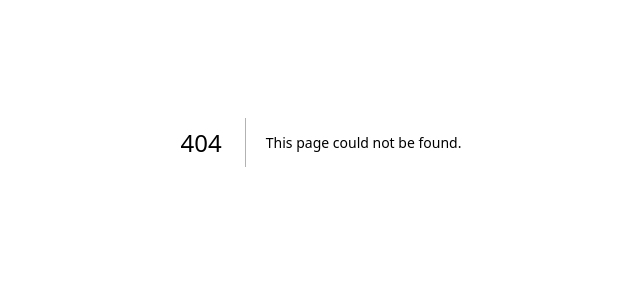
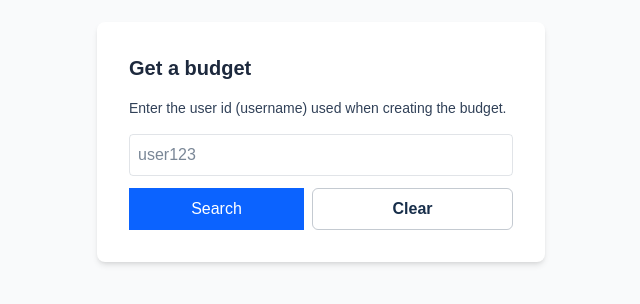
Before and after one commit to aj-hardimon/BostonHacks2025, a Next.js app in the folder bostonhacks2025/: page /get-budget in a window 1280 px wide. Before the commit this address had no page. Shown: the part 258-562 px from the top of the page, without its empty margins (319-959 px from the left). Built offline with nearby package versions, Linux system fonts and the light colour scheme.

Commit message:
made a bunch of boarders black

```diff
--- a/bostonhacks2025/src/app/budget/page.tsx
+++ b/bostonhacks2025/src/app/budget/page.tsx
@@ -1,6 +1,7 @@
 "use client";
 
 import { useEffect, useState } from "react";
+import { useSearchParams } from 'next/navigation';
 
 type Budget = {
   _id?: string;
@@ -15,12 +16,28 @@ export default function BudgetHome() {
   const [budget, setBudget] = useState<Budget | null>(null);
   const [loading, setLoading] = useState(true);
   const [error, setError] = useState<string | null>(null);
+  const searchParams = useSearchParams();
 
   useEffect(() => {
     async function load() {
       setLoading(true);
+      // 1) Check sessionStorage for a budget set by the get-budget page
       try {
-        const res = await fetch('/api/budget/get?userId=demo-user');
+        const cached = typeof window !== 'undefined' ? sessionStorage.getItem('lastBudget') : null;
+        if (cached) {
+          setBudget(JSON.parse(cached));
+          setLoading(false);
+          return;
+        }
+      } catch (e) {
+        // ignore
+      }
+
+      // 2) Check query param userId
+      const qUser = searchParams?.get('userId') || null;
+      const userToQuery = qUser || 'demo-user';
+      try {
+        const res = await fetch(`/api/budget/get?userId=${encodeURIComponent(userToQuery)}`);
         if (!res.ok) {
           const j = await res.json().catch(() => ({}));
           setError(j.error || 'Failed to load budget');
@@ -39,6 +56,9 @@ export default function BudgetHome() {
     load();
   }, []);
 
+  const [editing, setEditing] = useState(false);
+  const [draft, setDraft] = useState<Budget | null>(null);
+
   if (loading) return <div className="p-8">Loading budget…</div>;
   if (error) return <div className="p-8 text-red-600">{error}</div>;
   if (!budget) return <div className="p-8">No budget found.</div>;
@@ -47,7 +67,13 @@ export default function BudgetHome() {
     <div className="min-h-screen flex items-start justify-center py-12 px-4 sm:px-6 lg:px-8 bg-gray-50">
       <div className="max-w-3xl w-full bg-white shadow-md rounded-lg p-8">
         <h1 className="text-2xl font-semibold text-slate-800 mb-4">Your Budget</h1>
-        <p className="text-sm text-slate-700 mb-4">Monthly income: ${budget.monthlyIncome}</p>
+        <div className="flex items-center justify-between mb-4">
+          <p className="text-sm text-slate-700">Monthly income: ${budget.monthlyIncome}</p>
+          <div className="flex gap-2">
+            {!editing && <button className="btn-outline px-3 py-1 text-sm" onClick={() => { setDraft(budget); setEditing(true); }}>Edit</button>}
+            {editing && <button className="btn-muted px-3 py-1 text-sm" onClick={() => { setEditing(false); setDraft(null); }}>Cancel</button>}
+          </div>
+        </div>
         <div className="border rounded p-4 mb-4">
           <div className="grid grid-cols-3 gap-2 font-semibold text-sm mb-2 text-slate-800">
             <div>Category</div>
@@ -55,11 +81,25 @@ export default function BudgetHome() {
             <div className="text-right">$</div>
           </div>
           <div className="space-y-2">
-            {Object.entries(budget.categories).map(([k, v]) => (
-              <div key={k} className="grid grid-cols-3 gap-2 text-sm text-slate-700">
+            {Object.entries((editing && draft) ? draft.categories : budget.categories).map(([k, v]) => (
+              <div key={k} className="grid grid-cols-3 gap-2 text-sm text-slate-700 items-center">
                 <div className="truncate">{k}</div>
-                <div className="text-right">{v}%</div>
-                <div className="text-right">${((budget.monthlyIncome * v) / 100).toFixed(2)}</div>
+                <div className="text-right">
+                  {editing && draft ? (
+                    <input
+                      type="number"
+                      className="w-20 text-right border rounded p-1"
+                      value={(draft.categories as any)[k] ?? v}
+                      onChange={(e) => {
+                        const val = Number(e.target.value || 0);
+                        setDraft((d) => d ? ({ ...d, categories: { ...d.categories, [k]: val } }) : d);
+                      }}
+                    />
+                  ) : (
+                    `${v}%`
+                  )}
+                </div>
+                <div className="text-right">${(((editing && draft) ? draft.monthlyIncome : budget.monthlyIncome) * v / 100).toFixed(2)}</div>
               </div>
             ))}
           </div>
@@ -76,6 +116,41 @@ export default function BudgetHome() {
           </div>
         )}
 
+        {editing && draft && (
+          <div className="mt-4">
+            <div className="flex gap-2">
+              <button
+                className="btn-primary px-4 py-2"
+                onClick={async () => {
+                  // basic validation
+                  if (!draft) return;
+                  try {
+                    const res = await fetch('/api/budget/save', {
+                      method: 'POST',
+                      headers: { 'Content-Type': 'application/json' },
+                      body: JSON.stringify(draft),
+                    });
+                    if (!res.ok) {
+                      const j = await res.json().catch(() => ({}));
+                      alert(j.error || 'Failed to save budget');
+                      return;
+                    }
+                    const saved = await res.json();
+                    // update UI and cache
+                    setBudget(saved);
+                    try { sessionStorage.setItem('lastBudget', JSON.stringify(saved)); } catch(_) {}
+                    setEditing(false);
+                    setDraft(null);
+                  } catch (e) {
+                    alert('Network error saving budget');
+                  }
+                }}
+              >Save</button>
+              <button className="btn-muted" onClick={() => { setEditing(false); setDraft(null); }}>Cancel</button>
+            </div>
+          </div>
+        )}
+
         <div className="text-sm text-slate-600">Saved: {budget.createdAt ? new Date(budget.createdAt).toLocaleString() : '—'}</div>
       </div>
     </div>
--- a/bostonhacks2025/src/app/create-budget/page.tsx
+++ b/bostonhacks2025/src/app/create-budget/page.tsx
@@ -270,9 +270,9 @@ export default function CreateBudgetWizard() {
             </div>
 
             <div className="mt-6 flex justify-between">
-              <button className="px-4 py-2 rounded border" onClick={() => setStep("income")}>Back</button>
+              <button className="btn-outline" onClick={() => setStep("income")}>Back</button>
               <div>
-                <button className="px-4 py-2 rounded border mr-2" onClick={() => setStep("wants")}>Skip wants</button>
+                <button className="btn-outline mr-2" onClick={() => setStep("wants")}>Skip wants</button>
                 <button className="px-4 py-2 rounded bg-sky-600 text-white" onClick={() => setStep("wants")}>Next</button>
               </div>
             </div>
@@ -306,21 +306,21 @@ export default function CreateBudgetWizard() {
                     <div className="col-span-2 text-right">{subPctOfIncome.toFixed(2)}%</div>
                     <div className="col-span-2 text-right">${amount.toFixed(2)}</div>
                     <div className="col-span-12 text-right mt-1">
-                      <button className="px-2 py-1 border rounded" onClick={() => removeWantsSub(i)}>Remove</button>
+                      <button className="btn-muted" onClick={() => removeWantsSub(i)}>Remove</button>
                     </div>
                   </div>
                 );
               })}
 
               <div>
-                <button className="px-3 py-1 rounded border" onClick={addWantsSub}>Add subcategory</button>
+                <button className="btn-outline" onClick={addWantsSub}>Add subcategory</button>
               </div>
             </div>
 
             <div className="mt-6 flex justify-between">
-              <button className="px-4 py-2 rounded border" onClick={() => setStep("categories")}>Back</button>
+              <button className="btn-outline" onClick={() => setStep("categories")}>Back</button>
               <div>
-                <button className="px-4 py-2 rounded border mr-2" onClick={async () => { await fetchCalculation(); setStep("review"); }}>Preview</button>
+                <button className="btn-outline mr-2" onClick={async () => { await fetchCalculation(); setStep("review"); }}>Preview</button>
                 <button className="px-4 py-2 rounded bg-sky-600 text-white" onClick={async () => { await fetchCalculation(); setStep("review"); }}>Review</button>
               </div>
             </div>
@@ -366,9 +366,9 @@ export default function CreateBudgetWizard() {
             </div>
 
             <div className="flex justify-between">
-              <button className="px-4 py-2 rounded border" onClick={() => setStep("wants")}>Back</button>
+              <button className="btn-outline" onClick={() => setStep("wants")}>Back</button>
               <div>
-                <button className="px-4 py-2 rounded border mr-2" onClick={() => { setCalc(null); setStep("categories"); }}>Edit allocations</button>
+                <button className="btn-outline mr-2" onClick={() => { setCalc(null); setStep("categories"); }}>Edit allocations</button>
                 <button className="px-4 py-2 bg-sky-600 text-white rounded" onClick={handleCreate} disabled={loading}>{loading ? 'Saving...' : 'Create budget'}</button>
               </div>
             </div>
--- /dev/null
+++ b/bostonhacks2025/src/app/get-budget/page.tsx
@@ -0,0 +1,63 @@
+"use client";
+
+import { useState } from 'react';
+import { useRouter } from 'next/navigation';
+
+export default function GetBudgetPage() {
+  const [userId, setUserId] = useState('');
+  const [loading, setLoading] = useState(false);
+  const [error, setError] = useState<string | null>(null);
+  const router = useRouter();
+
+  async function doSearch(e?: React.FormEvent) {
+    e?.preventDefault();
+    setError(null);
+    if (!userId.trim()) {
+      setError('Enter a user id to search');
+      return;
+    }
+    setLoading(true);
+    try {
+      const res = await fetch(`/api/budget/get?userId=${encodeURIComponent(userId.trim())}`);
+      if (!res.ok) {
+        const j = await res.json().catch(() => ({}));
+        setError(j.error || `Budget not found for ${userId}`);
+        setLoading(false);
+        return;
+      }
+      const budget = await res.json();
+      // store budget in sessionStorage for budget page to pick up
+      try { sessionStorage.setItem('lastBudget', JSON.stringify(budget)); } catch(_) {}
+      // navigate to budget page with userId query
+      router.push(`/budget?userId=${encodeURIComponent(userId.trim())}`);
+    } catch (err) {
+      setError('Network error');
+    } finally {
+      setLoading(false);
+    }
+  }
+
+  return (
+    <div className="min-h-screen flex items-center justify-center py-12 px-4 sm:px-6 lg:px-8 bg-gray-50">
+      <div className="max-w-md w-full bg-white shadow-md rounded-lg p-8">
+        <h1 className="text-xl font-bold mb-4 text-slate-800">Get a budget</h1>
+        <p className="text-sm text-slate-700 mb-4">Enter the user id (username) used when creating the budget.</p>
+        <form onSubmit={doSearch} className="space-y-3">
+          <input
+            value={userId}
+            onChange={(e) => setUserId(e.target.value)}
+            className="w-full border rounded p-2 placeholder:text-slate-400 focus:ring-1 focus:ring-sky-500 text-slate-900"
+            style={{ color: 'var(--foreground)' }}
+            placeholder="user123"
+            aria-label="user id"
+          />
+          <div className="flex gap-2">
+            <button type="submit" className="flex-1 btn-primary py-2" disabled={loading}>{loading ? 'Searching…' : 'Search'}</button>
+            <button type="button" className="flex-1 btn-outline" onClick={() => { setUserId(''); setError(null); }}>Clear</button>
+          </div>
+          {error && <div className="text-sm text-red-600">{error}</div>}
+        </form>
+      </div>
+    </div>
+  );
+}
--- a/bostonhacks2025/src/app/globals.css
+++ b/bostonhacks2025/src/app/globals.css
@@ -49,3 +49,92 @@ body {
 .text-muted {
   color: var(--muted);
 }
+
+/* Secondary / outline buttons used across the app (Edit, Back, Skip, Preview) */
+.btn-outline {
+  background-color: transparent;
+  color: var(--foreground);
+  border: 1px solid rgba(11, 35, 64, 0.12);
+  padding: 0.5rem 0.75rem;
+  border-radius: 6px;
+}
+
+/* Muted-but-visible variant for subtle actions that still need contrast */
+.btn-muted {
+  background-color: rgba(11, 35, 64, 0.04);
+  color: var(--foreground);
+  border: 1px solid rgba(11, 35, 64, 0.06);
+  padding: 0.5rem 0.75rem;
+  border-radius: 6px;
+}
+
+.btn-outline:disabled, .btn-muted:disabled {
+  opacity: 0.85; /* keep slightly visible when disabled */
+  color: rgba(11,35,64,0.45);
+  border-color: rgba(11,35,64,0.06);
+  background-color: rgba(11,35,64,0.02);
+}
+
+/* Make form controls' text darker by default so placeholders and values are readable */
+/* Force input text to black on light mode for strong contrast; keep theme foreground in dark mode */
+input, textarea, select {
+  color: #000 !important;
+}
+
+@media (prefers-color-scheme: dark) {
+  input, textarea, select {
+    color: var(--foreground) !important;
+  }
+}
+
+/* Stronger placeholder color for readability */
+input::placeholder, textarea::placeholder {
+  color: rgba(11,35,64,0.55) !important;
+}
+
+/* Input borders slightly stronger for contrast */
+input, textarea, select {
+  border-color: rgba(11,35,64,0.12) !important;
+}
+
+/* Ensure outline buttons keep a readable text color and stronger border */
+.btn-outline, .btn-muted {
+  color: rgba(11,35,64,0.95) !important;
+  font-weight: 600;
+}
+
+/* Darker border and subtle hover/focus states for Clear/outline buttons */
+.btn-outline {
+  border-color: rgba(11,35,64,0.24) !important;
+  background-color: transparent;
+}
+.btn-outline:hover {
+  background-color: rgba(11,35,64,0.03);
+}
+.btn-outline:focus {
+  outline: none;
+  box-shadow: 0 0 0 4px rgba(11,99,255,0.12);
+}
+
+/* Make bare .border buttons slightly darker so they stand out more on white */
+.border {
+  border-color: rgba(11,35,64,0.12) !important;
+}
+
+/* Ghost / grey CTA used on Home for secondary large actions */
+.btn-ghost, .btn-grey {
+  background-color: rgba(15,23,42,0.06);
+  color: var(--foreground);
+  border: 1px solid rgba(15,23,42,0.06);
+  padding: 0.75rem 1rem;
+  border-radius: 8px;
+  text-align: center;
+}
+
+@media (prefers-color-scheme: dark) {
+  .btn-ghost, .btn-grey {
+    background-color: rgba(255,255,255,0.03);
+    border-color: rgba(255,255,255,0.04);
+    color: var(--foreground);
+  }
+}
--- a/bostonhacks2025/src/app/page.tsx
+++ b/bostonhacks2025/src/app/page.tsx
@@ -20,8 +20,8 @@ export default function Home() {
 
         <section className="mb-6 grid grid-cols-1 sm:grid-cols-3 gap-4">
           <Link href="/create-budget" className="w-full py-3 rounded btn-primary font-medium text-center">Create a new budget</Link>
-          <button className="w-full py-3 rounded border border-slate-300 text-muted">View weekly progress</button>
-          <button className="w-full py-3 rounded border border-slate-300 text-muted">Rewards & leaderboard</button>
+          <Link href="/get-budget" className="w-full py-3 rounded btn-grey font-medium text-center">Get budget</Link>
+          <button className="w-full py-3 rounded btn-grey">Rewards & leaderboard</button>
         </section>
 
         <section>
```
